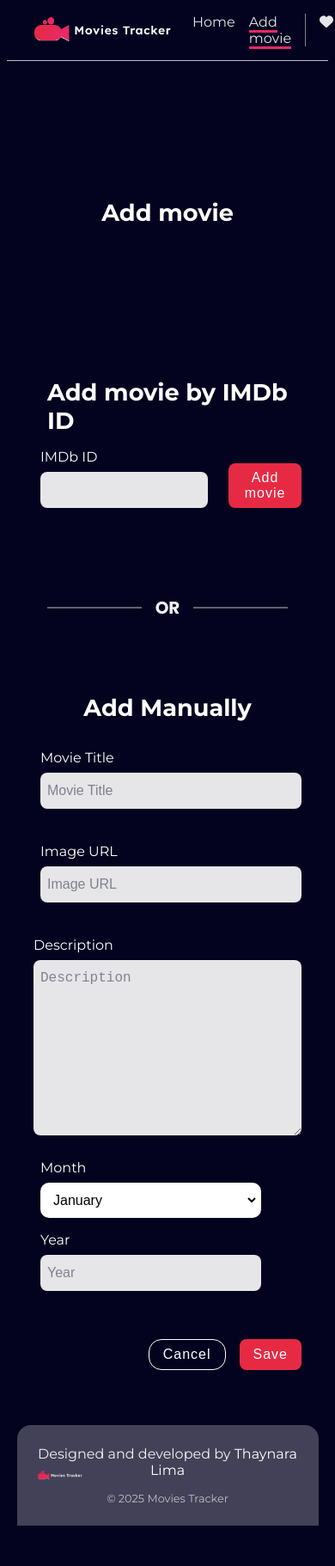
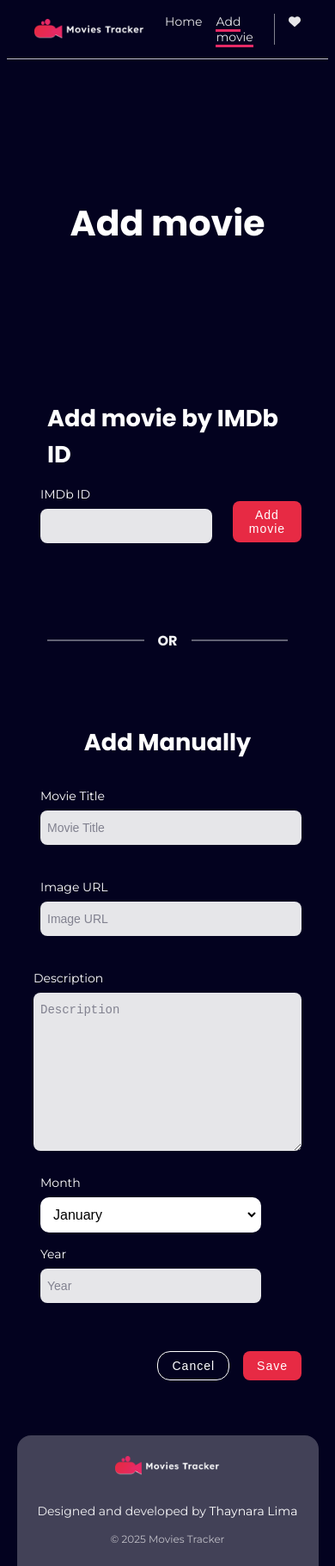
Before and after one commit to ThaynaraLimaa/MoviesTracker, a React (Vite) app: page /addMovie in a window 390 px wide. Shown: the whole page at 86% size. Before the commit the page ends 1775 px from the top, so only its background shows below. Built offline with nearby package versions, Linux system fonts and the light colour scheme; a web font is replaced by a local one.

Commit message:
fix responsiveness issues

```diff
--- a/src/index.css
+++ b/src/index.css
@@ -21,10 +21,9 @@
   --color-primary: #E72A44;
   --color-accent: #E72965;
 
-  /* Accent Colors */
-  --color-pink: #721A78;
-  --color-danger: #FF4242;
-  --color-success: #5FFF6F;
+  /* Action Colors */
+  --color-danger: #B00020;
+  --color-success: #2E7D32;
 
   /* Fonts  */
   --ff-body: "Montserrat", sans-serif;
@@ -32,7 +31,7 @@
 
   /* Fonts Size --> 1rem = 16px */
   --fs-paragraph: 1rem;
-  --fs-label: 0.8rem;
+  --fs-label: 0.875rem;
   --fs-heading-1: 3.815rem;
   --fs-heading-2: 3.052rem;
   --fs-heading-3: 2.44rem;
@@ -65,28 +64,38 @@ main {
   justify-items: center;
 }
 
+h1, h2, h3 {
+  font-family: var(--ff-heading);
+}
+
 a {
   color: var(--color-white);
   text-decoration: none;
 }
 
-/* h1, h2 {
-  font-size: 2rem;
-  font-family: var(--ff-heading);
-  font-weight: bold;
+.error {
+  color: var(--color-danger);
+  font-size: var(--fs-label);
+  margin: 0.5rem 0 0 0.3rem;
 }
 
-h3, h4 {
-  font-family: var(--ff-heading);
-} */
+@media (max-width: 670px) {
 
-@media (max-width: 770px) {
+  :root {
+    --fs-paragraph: 0.875rem;
+      --fs-label: 0.75rem;
+      --fs-heading-1: 2.562rem;
+      --fs-heading-2: 2.125rem;
+      --fs-heading-3: 1.812rem;
+      --fs-heading-4: 1.5rem;
+      --fs-heading-5: 1.25rem;
+      --fs-heading-6: 1rem;
+  }
+
   .main {
-      width: 90%;
+      width: 95%;
   }
-}
 
-@media (max-width: 770px) {
   h1, h2 {
     font-size: 1.7rem;
   }
--- a/src/layout/footer/Footer.module.css
+++ b/src/layout/footer/Footer.module.css
@@ -37,3 +37,16 @@
     color: var(--color-black-25);
     font-size: var(--fs-label);
 }
+
+
+@media (max-width: 780px) {
+    .footer {
+        flex-direction: column;
+        gap: 2rem;
+    }
+    .footer img {
+        width: 40%;
+        position: relative;
+        left: 0;
+    }
+}
--- a/src/layout/header/Header.module.css
+++ b/src/layout/header/Header.module.css
@@ -1,3 +1,9 @@
 .header {
-    width: 100%;
+    width: 90%;
 }
+
+@media (max-width: 670px) {
+    .header {
+        width: 100%;
+    }
+}
--- a/src/layout/header/Nav.module.css
+++ b/src/layout/header/Nav.module.css
@@ -45,7 +45,7 @@
     }
 
     .nav img {
-        width: 10rem;
+        width: 8rem;
     }
 
 }
--- a/src/pages/movieForm/MovieForm.module.css
+++ b/src/pages/movieForm/MovieForm.module.css
@@ -1,5 +1,6 @@
 .pageTitle {
     margin: 10rem 0;
+    font-size: var(--fs-heading-1);
 }
 
 .section {
```
